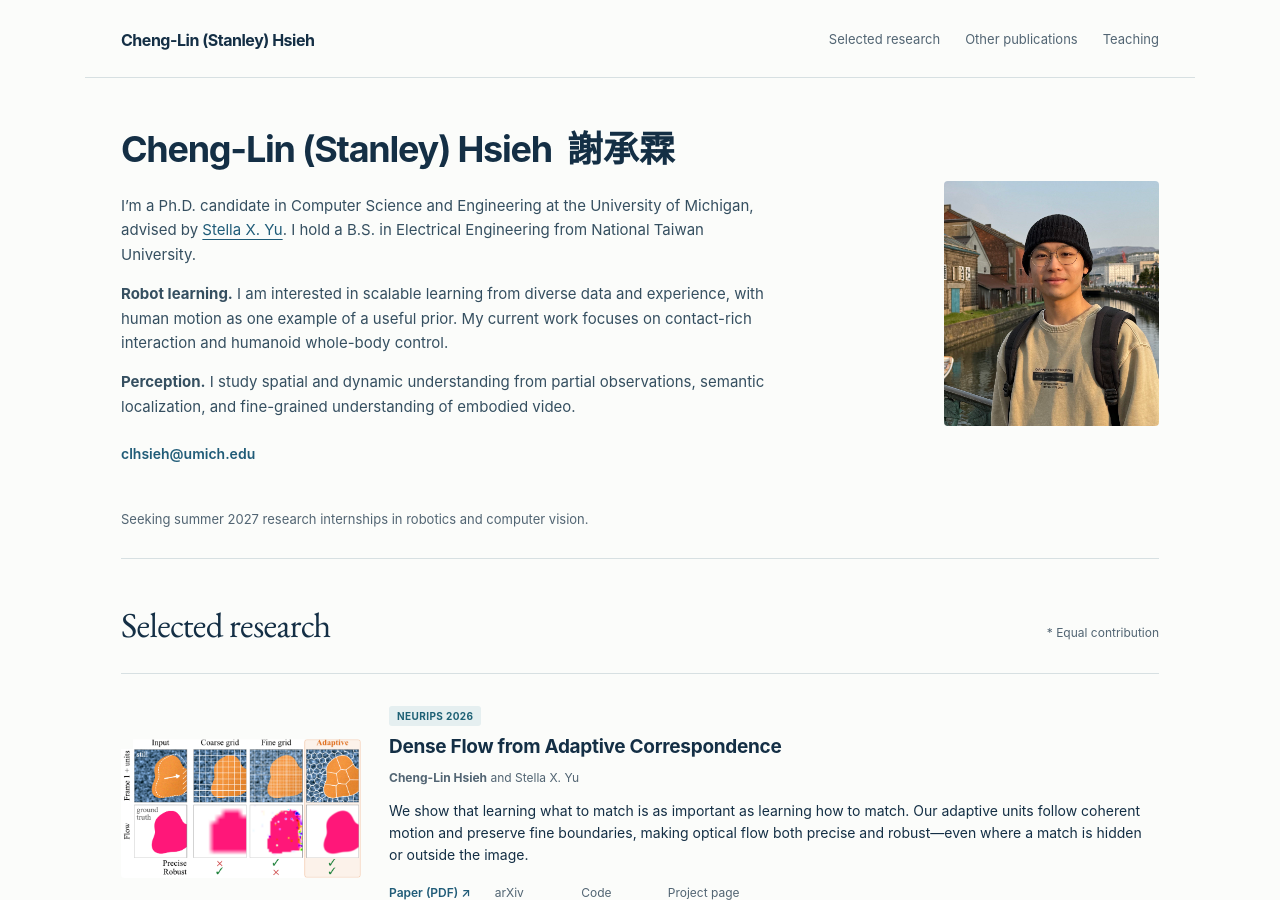
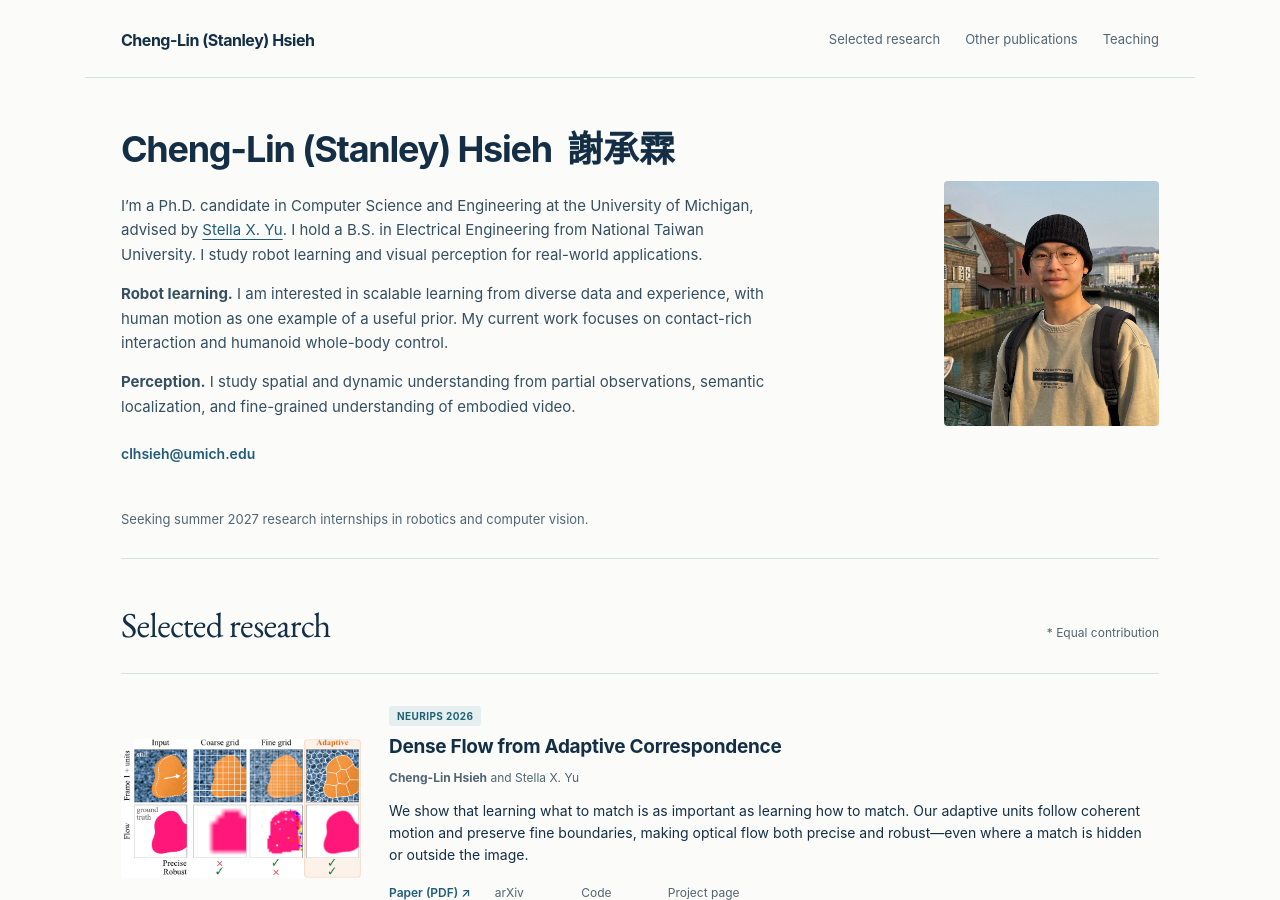
Before and after one commit to chenglinh/chenglinh.github.io, a Jekyll site: the page index.html, which Jekyll copies as it is, in a window 1280 px wide and 900 px high. Built offline with Jekyll 4.4.1, drawn with Linux system fonts in a browser that asks for light colours.

Commit message:
Restore research focus in homepage introduction

```diff
--- a/index.html
+++ b/index.html
@@ -17,7 +17,7 @@
 <main id="main">
 <section class="hero" aria-labelledby="intro-title">
 <div><h1 id="intro-title"><span>Cheng-Lin (Stanley) Hsieh</span><span class="name-cn" lang="zh-Hant">謝承霖</span></h1>
-<p class="intro">I’m a Ph.D. candidate in Computer Science and Engineering at the University of Michigan, advised by <a href="https://web.eecs.umich.edu/~stellayu/">Stella X. Yu</a>. I hold a B.S. in Electrical Engineering from National Taiwan University.</p>
+<p class="intro">I’m a Ph.D. candidate in Computer Science and Engineering at the University of Michigan, advised by <a href="https://web.eecs.umich.edu/~stellayu/">Stella X. Yu</a>. I hold a B.S. in Electrical Engineering from National Taiwan University. I study robot learning and visual perception for real-world applications.</p>
 <p class="intro"><strong>Robot learning.</strong> I am interested in scalable learning from diverse data and experience, with human motion as one example of a useful prior. My current work focuses on contact-rich interaction and humanoid whole-body control.</p>
 <p class="intro"><strong>Perception.</strong> I study spatial and dynamic understanding from partial observations, semantic localization, and fine-grained understanding of embodied video.</p>
 <p id="contact" class="contact"><a href="mailto:clhsieh@umich.edu">clhsieh@umich.edu</a></p></div>
```
